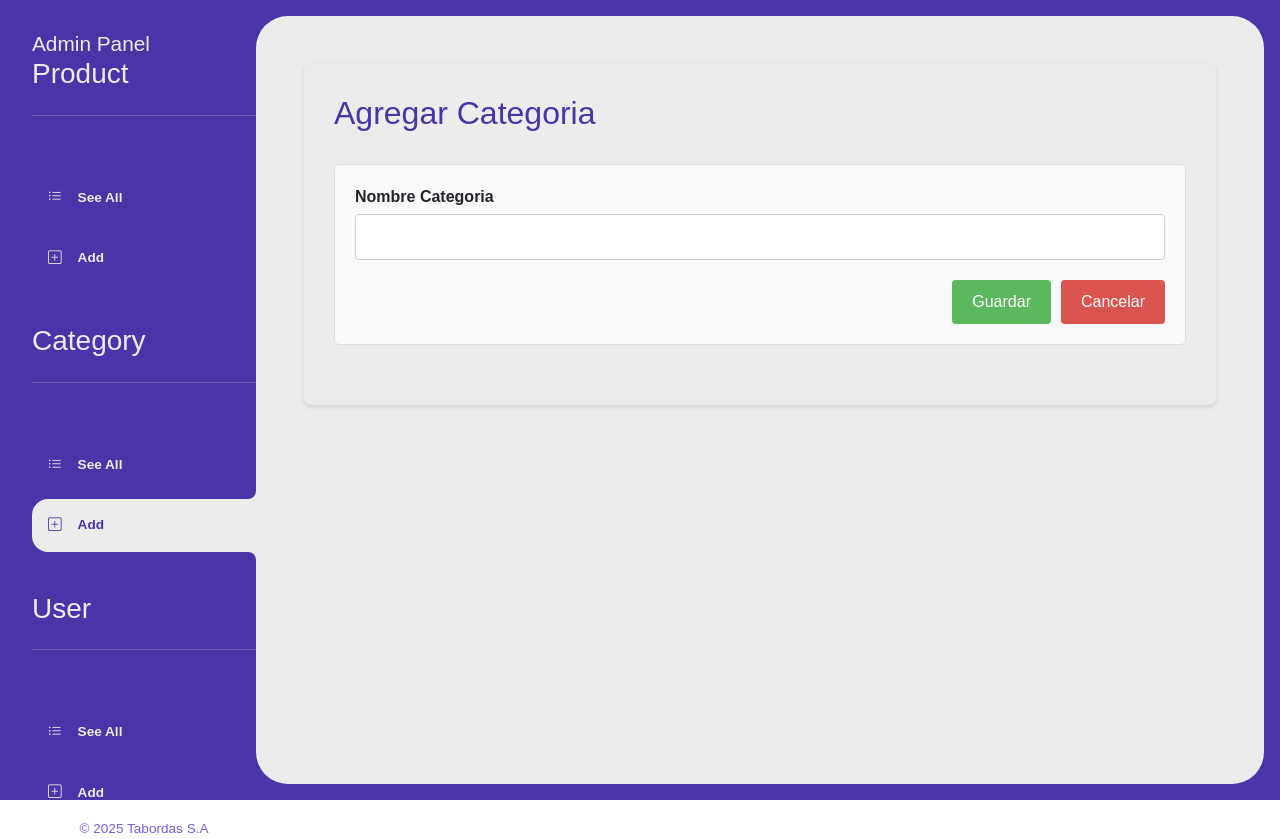
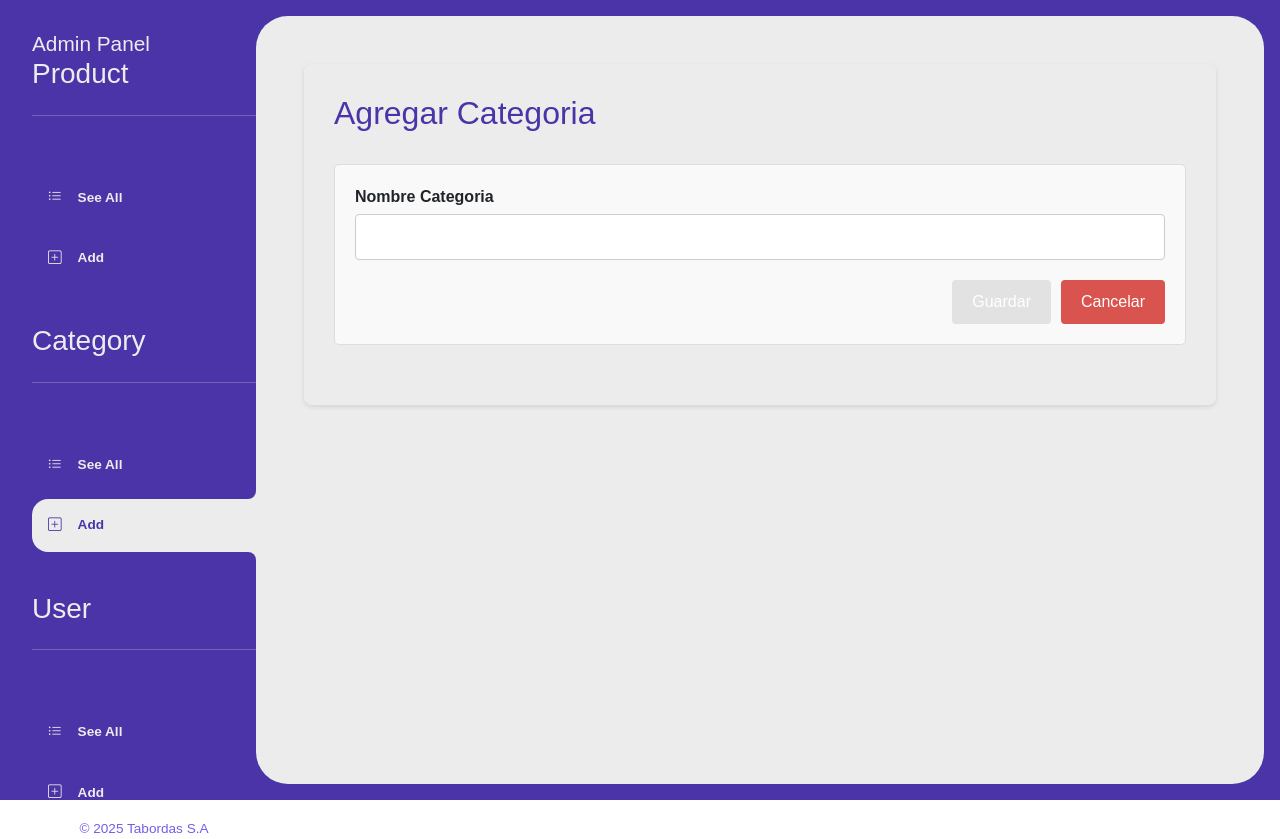
Before and after one commit to kyradev07/basic-shop-front, an Angular app: page /categories/add in a window 1280 px wide. Built offline with nearby package versions, Linux system fonts and the light colour scheme.

Commit message:
se agrega estilo para desactivar botón cuando sea inválido el formulario y se ajusta mensaje de error

```diff
--- a/src/app/components/category-form/category-form.component.html
+++ b/src/app/components/category-form/category-form.component.html
@@ -17,7 +17,9 @@
       </div>
 
       <div class="form-buttons">
-        <button type="submit" id="btn-guardar" [disabled]="categoryForm.invalid">Guardar</button>
+        <button type="submit" id="btn-guardar" [ngStyle]="{'background-color': categoryForm.invalid ? 'var(--clr-gray)' : '#5cb85c'}"
+                [disabled]="categoryForm.invalid">Guardar
+        </button>
         <button type="button" id="btn-cancelar" (click)="reset()">Cancelar</button>
       </div>
     </form>
--- a/src/app/components/category-form/category-form.component.ts
+++ b/src/app/components/category-form/category-form.component.ts
@@ -3,11 +3,13 @@ import { FormBuilder, ReactiveFormsModule, Validators } from '@angular/forms';
 import { CategoryService } from '../../services/category/category.service';
 import { Category } from '../../models/category.interface';
 import { NotificationService } from '../../services/util/notification.service';
+import { NgStyle } from '@angular/common';
 
 @Component({
   selector: 'app-category-form',
   imports: [
-    ReactiveFormsModule
+    ReactiveFormsModule,
+    NgStyle
   ],
   templateUrl: './category-form.component.html',
   styleUrl: './category-form.component.css'
@@ -32,7 +34,7 @@ export class CategoryFormComponent {
         this.notificationService.notificationSuccess(`Categoría '${category.name}' creada exitosamente`);
         this.reset();
       },
-      error: (error) => this.notificationService.notificationError(error.error.message),
+      error: (error) => this.notificationService.notificationError(error.error.message ?? error.message),
     });
   }
 
```
